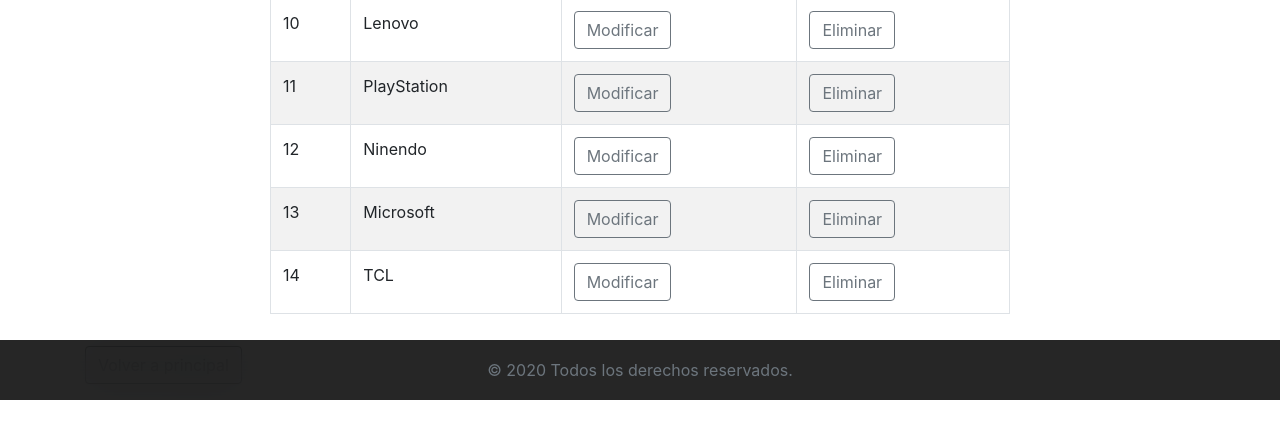
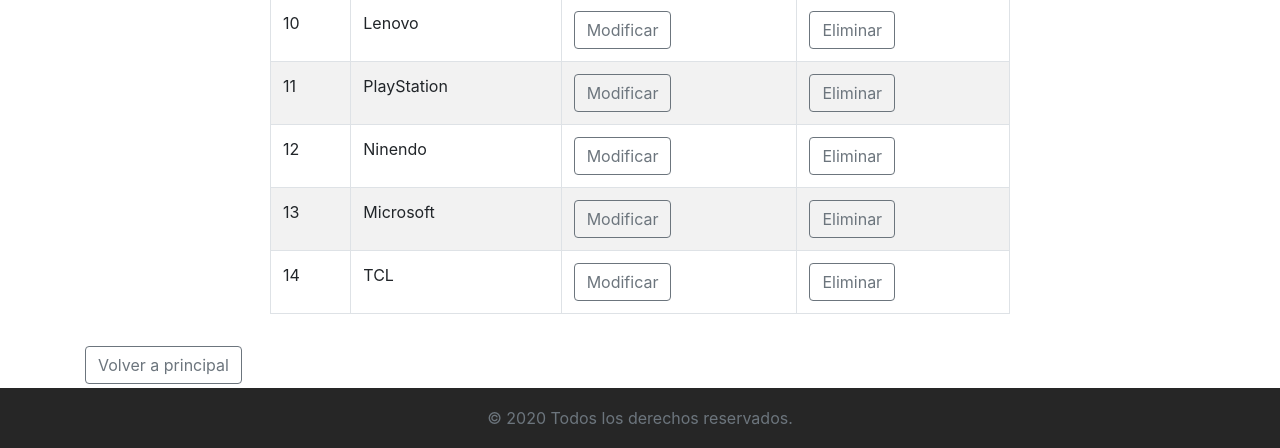
Before and after one commit to Charliiib/Proyecto-Practica-Clases-PHP-y-MYSQL, a PHP site: page /adminMarcas.php in a window 1280 px wide. Shown: the part 845-1293 px from the top of the page. Before the commit the page ends 1245 px from the top, so only its background shows below. Run offline with PHP 8.4, Linux system fonts and the light colour scheme; a user stored in the database is signed in; data comes from the database, SQL or seed files in the repository; some libraries are stand-ins or nearby versions.

Commit message:
Fixed margins problems

```diff
--- a/adminCategorias.php
+++ b/adminCategorias.php
@@ -9,7 +9,7 @@
 	include 'includes/nav.php';
 ?>
 
-<main class="container">
+<main class="container mb-5">
         <h1>Panel de administración de Categorias</h1>
 
             <a href="admin.php" class="btn btn-outline-secondary my-3">
--- a/adminMarcas.php
+++ b/adminMarcas.php
@@ -9,7 +9,7 @@
 	include 'includes/nav.php';
 ?>
 
-<main class="container">
+<main class="container mb-5">
         <h1>Panel de administración de Marcas</h1>
 
 <a href="admin.php" class="btn btn-outline-secondary my-3">Volver a principal</a>
--- a/adminProductos.php
+++ b/adminProductos.php
@@ -9,7 +9,7 @@
 	include 'includes/nav.php';
 ?>
 
-<main class="container">
+<main class="container mb-5">
         <h1>Panel de administración de productos</h1>
 
 <a href="admin.php" class="btn btn-outline-secondary my-3">Volver a principal</a>
--- a/adminUsuarios.php
+++ b/adminUsuarios.php
@@ -9,7 +9,7 @@
     include 'includes/nav.php';
 ?>
 
-<main class="container">
+<main class="container mb-5">
         <h1>Panel de administración de Usuarios</h1>
 
 <a href="admin.php" class="btn btn-outline-secondary my-3">Volver a principal</a>
--- a/formLogin.php
+++ b/formLogin.php
@@ -9,7 +9,7 @@
 
         <div class="alert bg-light p-4 border col-8 mx-auto">
             <form action="login.php" method="post">
-                Usuario: <br>
+                Email: <br>
                 <input type="text" name="usuEmail" class="form-control"> <br>
                 Contraseña: <br>
                 <input type="password" name="usuPass" class="form-control"> <br>
```
